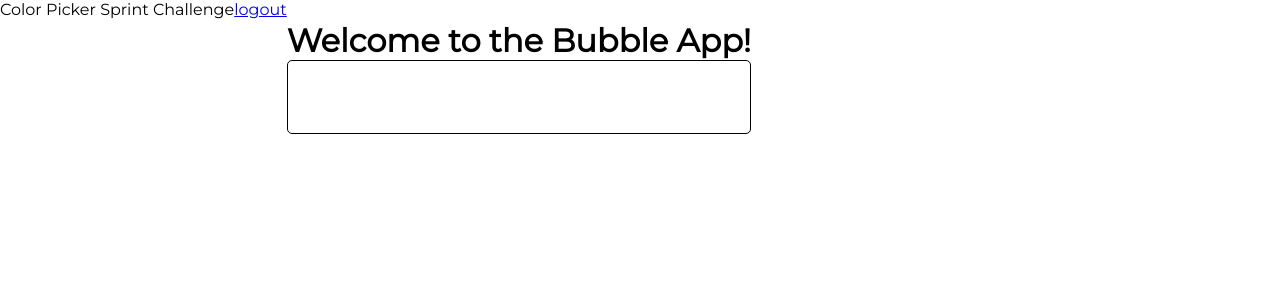
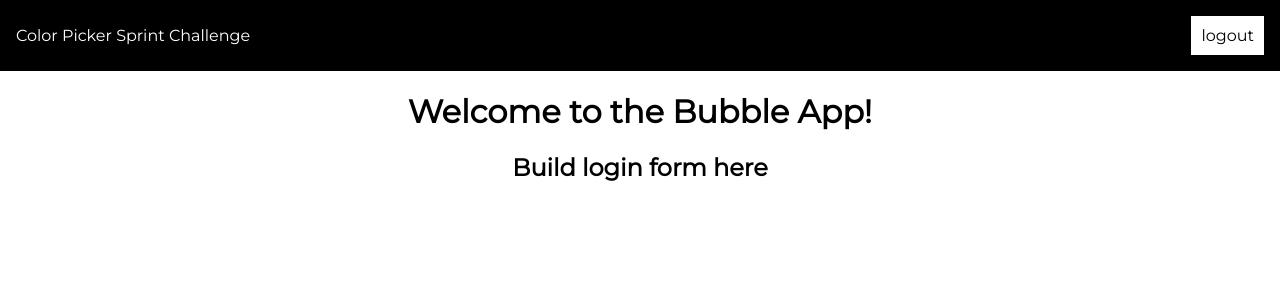
Before and after one commit to Rodgers31/web-44-rodgers-otieno-web-sprint-challenge-advanced-web-applications, a React (Create React App) app: page / in a window 1280 px wide. Shown: the top 300 px of the page. Built offline with nearby package versions, Linux system fonts and the light colour scheme.

Commit message:
adds to update code.

```diff
--- a/src/components/Login.js
+++ b/src/components/Login.js
@@ -1,5 +1,4 @@
 import React, { useEffect } from "react";
-import axios from "axios";
 
 const Login = () => {
   // make a post request to retrieve a token from the api
@@ -14,18 +13,14 @@ const Login = () => {
   //replace with error state
 
   return (
-    <>
-      <h1>
-        Welcome to the Bubble App!
-        <div data-testid="loginForm" className="login-form">
-        {  //build your login form here
-        }
-        </div>
+    <div>
+      <h1>Welcome to the Bubble App!</h1>
+      <div data-testid="loginForm" className="login-form">
+        <h2>Build login form here</h2>
+      </div>
 
-        <p data-testid="errorMessage" className="error">{error}</p>
-
-      </h1>
-    </>
+      <p data-testid="errorMessage" className="error">{error}</p>
+    </div>
   );
 };
 
--- a/src/styles.scss
+++ b/src/styles.scss
@@ -10,18 +10,42 @@ body,
   padding: 0;
 }
 
+body {
+  margin: 0;
+  display: inline;
+}
+
 .App {
   font-family: "Montserrat", sans-serif;
   text-align: center;
-  display: flex;
 
   svg {
     height: 100%;
   }
 }
 
+header {
+  padding: 1em;
+  background: black;
+  color: white;
+  display: flex;
+  justify-content: space-between;
+  align-items: center;
+
+  a {
+    color: black;
+    padding: 10px;
+    background: white;
+    text-decoration: none;
+  }
+
+  a:hover {
+    background: grey;
+  }
+}
+
 .spacer {
-  height: 100%;
+  // height: 100%;
 }
 
 .bubble-wrap {
@@ -31,7 +55,6 @@ body,
 }
 
 .colors-wrap {
-  height: 100%;
   width: 300px;
   box-shadow: 0 3px 6px rgba(0, 0, 0, 0.16), 0 3px 6px rgba(0, 0, 0, 0.23);
 
@@ -61,27 +84,32 @@ body,
 }
 
 form {
-  margin-top: 60px;
+  // margin-top: 60px;
+  // display: flex;
+  // flex-direction: column;
+
+  // legend {
+  //   padding-left: 40px;
+  //   font-weight: bold;
+  //   text-align: left;
+  //   text-decoration: underline;
+  //   margin-bottom: 16px;
+  // }
+
+  // label {
+  //   display: flex;
+  //   justify-content: space-between;
+  //   padding: 4px 36px 4px 40px;
+  // }
+
+  // input {
+  //   width: 100px;
+  // }
+}
+
+.container {
   display: flex;
-  flex-direction: column;
-
-  legend {
-    padding-left: 40px;
-    font-weight: bold;
-    text-align: left;
-    text-decoration: underline;
-    margin-bottom: 16px;
-  }
-
-  label {
-    display: flex;
-    justify-content: space-between;
-    padding: 4px 36px 4px 40px;
-  }
-
-  input {
-    width: 100px;
-  }
+  height: 100%;
 }
 
 .button-row {
@@ -102,18 +130,6 @@ button {
 }
 
 .login-form {
-  align-self: center;
-  margin: 0 auto;
-  border: 1px solid black;
-  border-radius: 5px;
-  padding: 36px;
-
-  form {
-    margin-top: 0;
-  }
-
-  input {
-    width: 200px;
-    margin-left: 16px;
-  }
+  display:inline;
+  width: 100px;
 }
```
